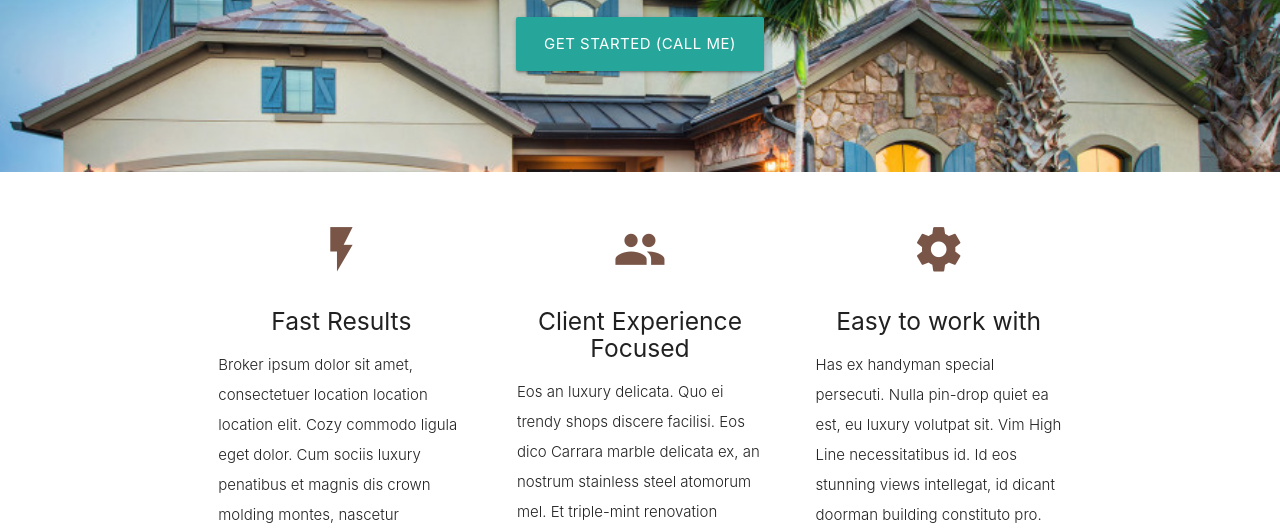
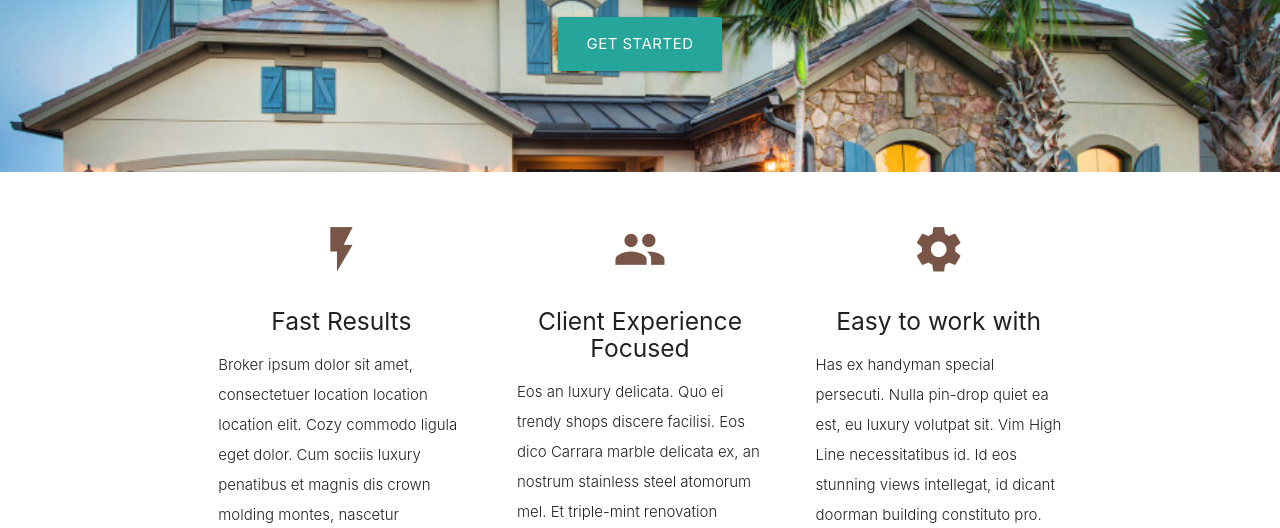
Before and after one commit to carlocabrera/alevato-realty, a plain HTML site: page index.html in a window 1280 px wide. Shown: the part 272-800 px from the top of the page. Drawn offline with nearby package versions, Linux system fonts and the light colour scheme.

```diff
--- a/index.html
+++ b/index.html
@@ -36,7 +36,7 @@
           </h5>
         </div>
         <div class="row center">
-          <a href="tel:1-321-939-3748" id="download-button" class="btn-large waves-effect waves-light teal lighten-1">Get Started (Call Me)</a>
+          <a href="tel:1-321-939-3748" id="download-button" class="btn-large waves-effect waves-light teal lighten-1">Get Started</a>
         </div>
         <br><br>
 
```
